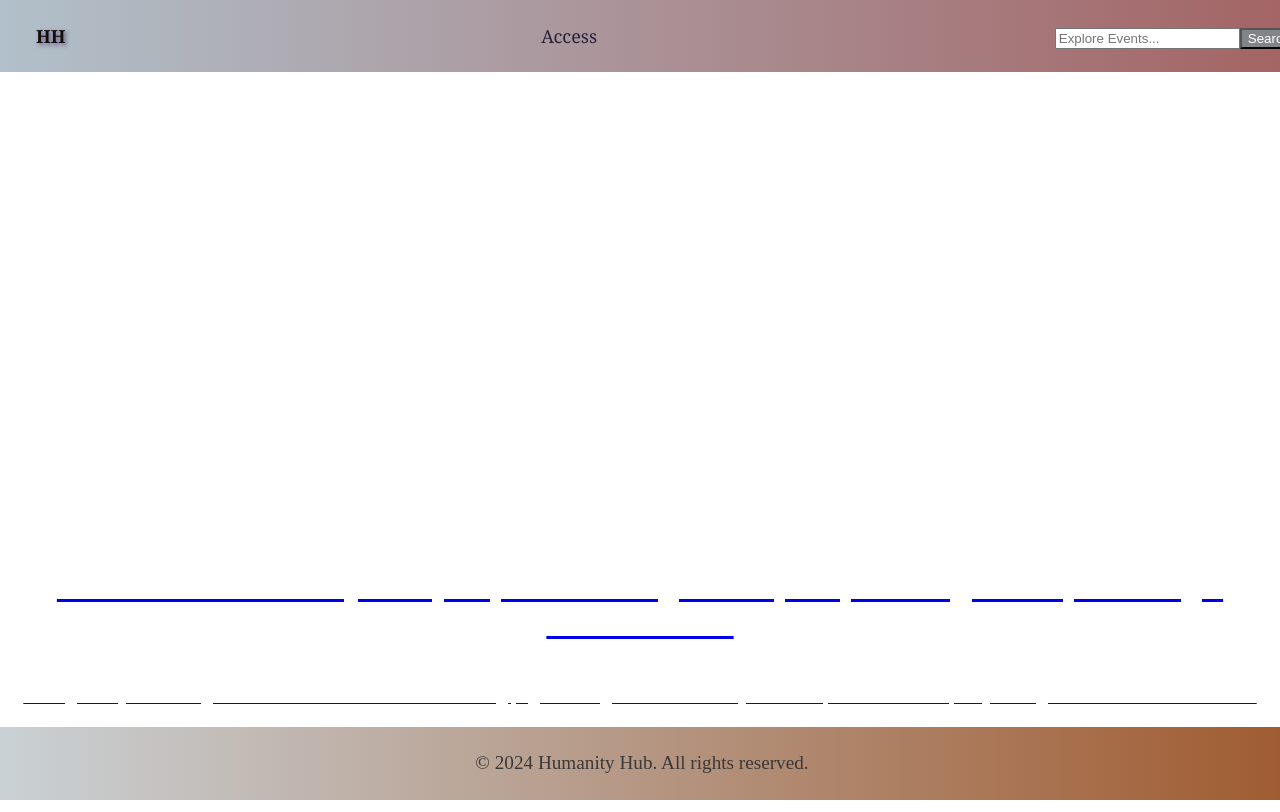
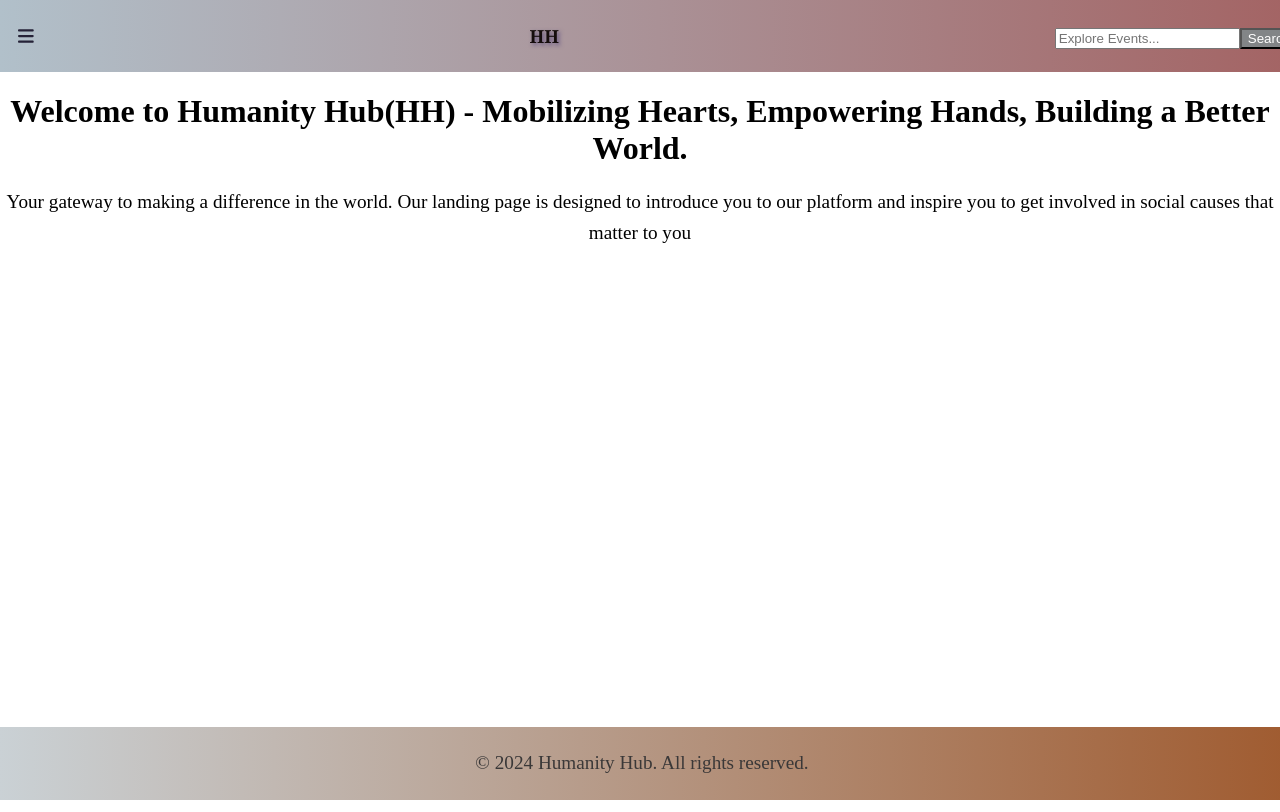
Before and after one commit to yana1al/HumanityHub, a React (Vite) app: page / in a window 1280 px wide. Shown: the top 812 px of the page. Built offline with nearby package versions, Linux system fonts and the light colour scheme.

Commit message:
Adding functions

```diff
--- a/package.json
+++ b/package.json
@@ -10,6 +10,8 @@
     "preview": "vite preview"
   },
   "dependencies": {
+    "@fortawesome/free-solid-svg-icons": "^6.5.2",
+    "@fortawesome/react-fontawesome": "^0.2.0",
     "axios": "^1.6.8",
     "react": "^18.2.0",
     "react-dom": "^18.2.0",
--- a/src/App.css
+++ b/src/App.css
@@ -10,13 +10,14 @@ div {
   display: flex;
 }
 
-/* .home-container {
+
+.home-container {
   margin: 40px;
   padding: 50px;
   border: 1px solid #ccc;
   border-radius: 5px;
   background-color: #e0cfcf;
-} */
+}
 
 h1 ,h2{
   font-size: 2em;
@@ -51,7 +52,7 @@ p {
 
 .navbar a {
   color: #150d0d;
-  text-decoration:wavy;
+  text-decoration: none;
   font-size: 18px;
   margin-left: 1em;
   font-weight: bold;
@@ -78,57 +79,7 @@ footer {
   bottom: 0;
   width: 100%;
 }
-.park-container {
-  display: flex;
-  justify-content: space-evenly;
-  margin-top: 20px;
-  flex-wrap: wrap;
-}
 
-.parks-list {
-  list-style-type: none;
-  padding: 0;
-  margin: 0;
-  display: flex;
-  flex-wrap: wrap;
-  justify-content: center;
-  align-items: center;
-  width: 100%;
-}
-
-.park-item {
-  border: 1px solid #beafaf;
-  border-radius: 5px;
-  overflow: hidden;
-}
-
-.park-item:hover {
-  background-color: #e0d3d3;
-}
-
-.park-link {
-  display: block;
-  padding: 10px;
-  text-decoration:solid;
-  color: #776b6b;
-}
-
-.park-details {
-  margin-top: 20px;
-  padding: 20px;
-  border: 1px solid #ccc;
-  border-radius: 100px;
-  background-color: #c9d2d6;
-
-}
-
-.park-details h2 {
-  margin-top: 0;
-}
-
-.park-details p {
-  margin: 6px 0;
-}
 
 .auth-container {
   max-width: 3000px;
@@ -153,14 +104,7 @@ footer {
   cursor: pointer;
 }
 
-.ticket-container {
-  max-width: 300px;
-  margin: 5rem;
-  padding: 50px;
-  background-color: #5d6e76d3;
-  border-radius: 60px;
-  box-shadow: 0 2px 4px rgba(0, 0, 0, 0.1);
-}
+
 
 .form-group {
   margin-bottom: 10px;
@@ -198,18 +142,17 @@ button:hover {
   background-color: #ececec;
   text-align: center;
 }
-
-.tickets {
-text-align: center;
+.access-list {
+  position: absolute;
+  top: 50px; /* Adjust the top position as needed */
+  right:auto;
+  background-color: #fff;
+  border: 1px solid #ccc;
+  padding: 10px;
+  z-index: 1000; /* Ensure the access list appears above other elements */
 }
 
-.home {
-
-  height: 80vh;
-  display: flex;
-  flex-direction: column;
-  align-items: center;
-  justify-content: flex-end;
-  padding: 50px 20px;
-  color: white;
+.menu-item {
+  cursor: pointer;
+  margin-bottom: 10px;
 }
--- a/src/App.jsx
+++ b/src/App.jsx
@@ -30,7 +30,7 @@ const App = () => {
       <Nav user={user} handleLogOut={handleLogOut} />
       <main>
         <Routes>
-        <Route path="/" element={<Link to="/"><Home /></Link>} />
+        <Route path="/" element= {<Home />} />
           <Route path="/about" element={<About />} />
           {/* <Route path="/login" element={<Login setUser={setUser} />} />
           <Route path="/register" element={<Register />} />
--- a/src/components/Nav.jsx
+++ b/src/components/Nav.jsx
@@ -1,5 +1,7 @@
 import React, { useState } from "react";
-import { Link, useNavigate } from "react-router-dom";
+import { useNavigate, Link } from "react-router-dom";
+import { FontAwesomeIcon } from "@fortawesome/react-fontawesome";
+import { faBars } from "@fortawesome/free-solid-svg-icons";
 import "../App.css";
 
 const Nav = () => {
@@ -12,7 +14,7 @@ const Nav = () => {
   };
 
   const handleMenuClick = () => {
-    setMenuOpen(!menuOpen); // Toggle menu open/close state
+    setMenuOpen(!menuOpen);
   };
 
   const handleMenuItemClick = (section) => {
@@ -37,9 +39,12 @@ const Nav = () => {
 
   return (
     <nav className="navbar">
-      <Link to="/" className="logo">HH</Link> {/* Fixed logo navigation */}
-      <div className="menu" onClick={handleMenuClick}>
-        <div className="menu-title">Access</div>
+      <div className="menu-icon" onClick={handleMenuClick}>
+        <FontAwesomeIcon icon={faBars} />
+      </div>
+      <div className="logo-container">
+        <Link to="/" className="logo">HH</Link> {/* Logo routes to home page */}
+      </div>
       {menuOpen && (
         <div className="menu-list">
           <div className="menu-item" onClick={() => handleMenuItemClick("about")}>About Us</div>
@@ -48,8 +53,7 @@ const Nav = () => {
           <div className="menu-item" onClick={() => handleMenuItemClick("login")}>Login</div>
         </div>
       )}
-      </div>
-      <div>
+      <div className="search-bar">
         <input
           type="text"
           value={searchQuery}
```
Also changed, not shown: 1 other file (tests, documents, lock files or other folders). Lines whose indentation alone changed are shown as unchanged.
